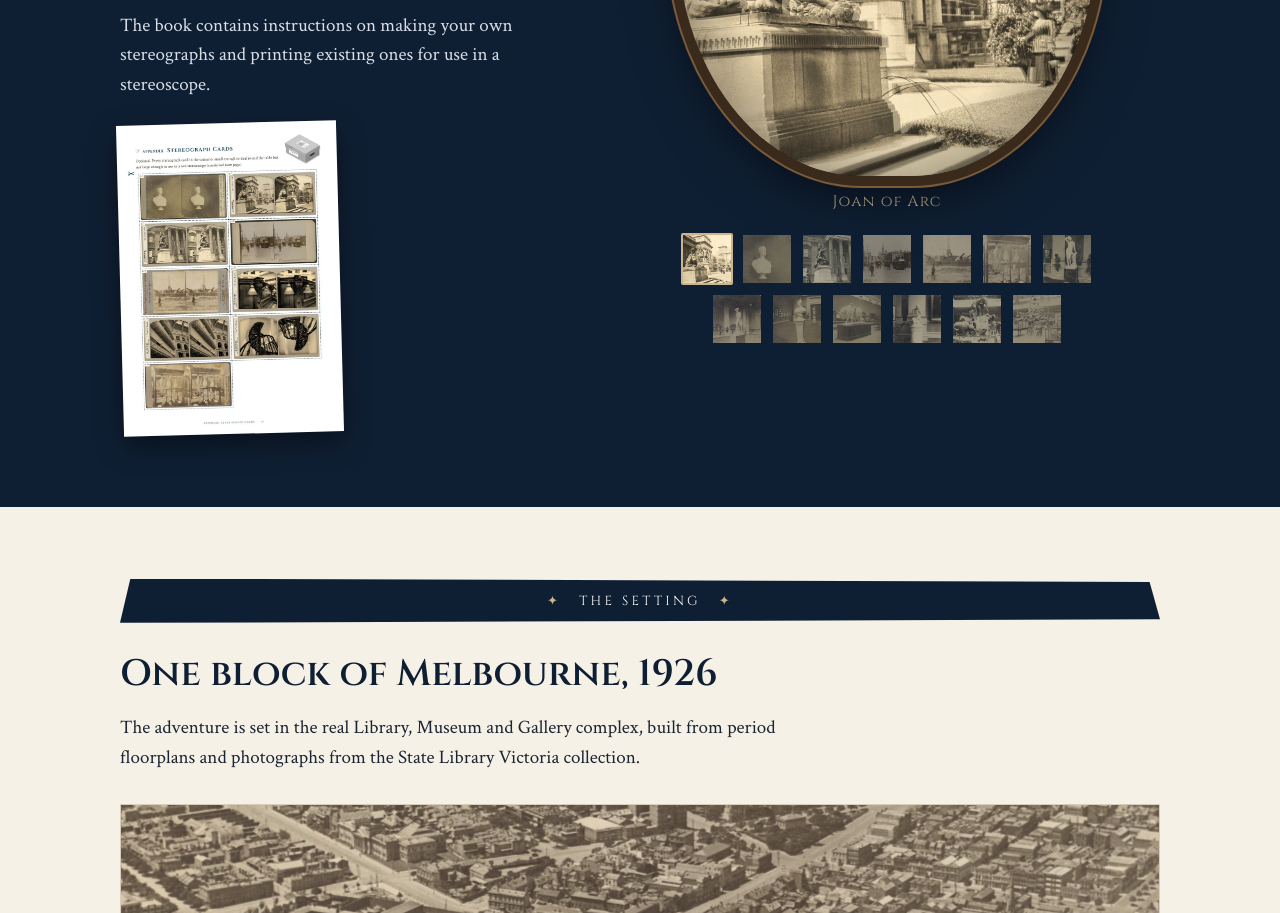
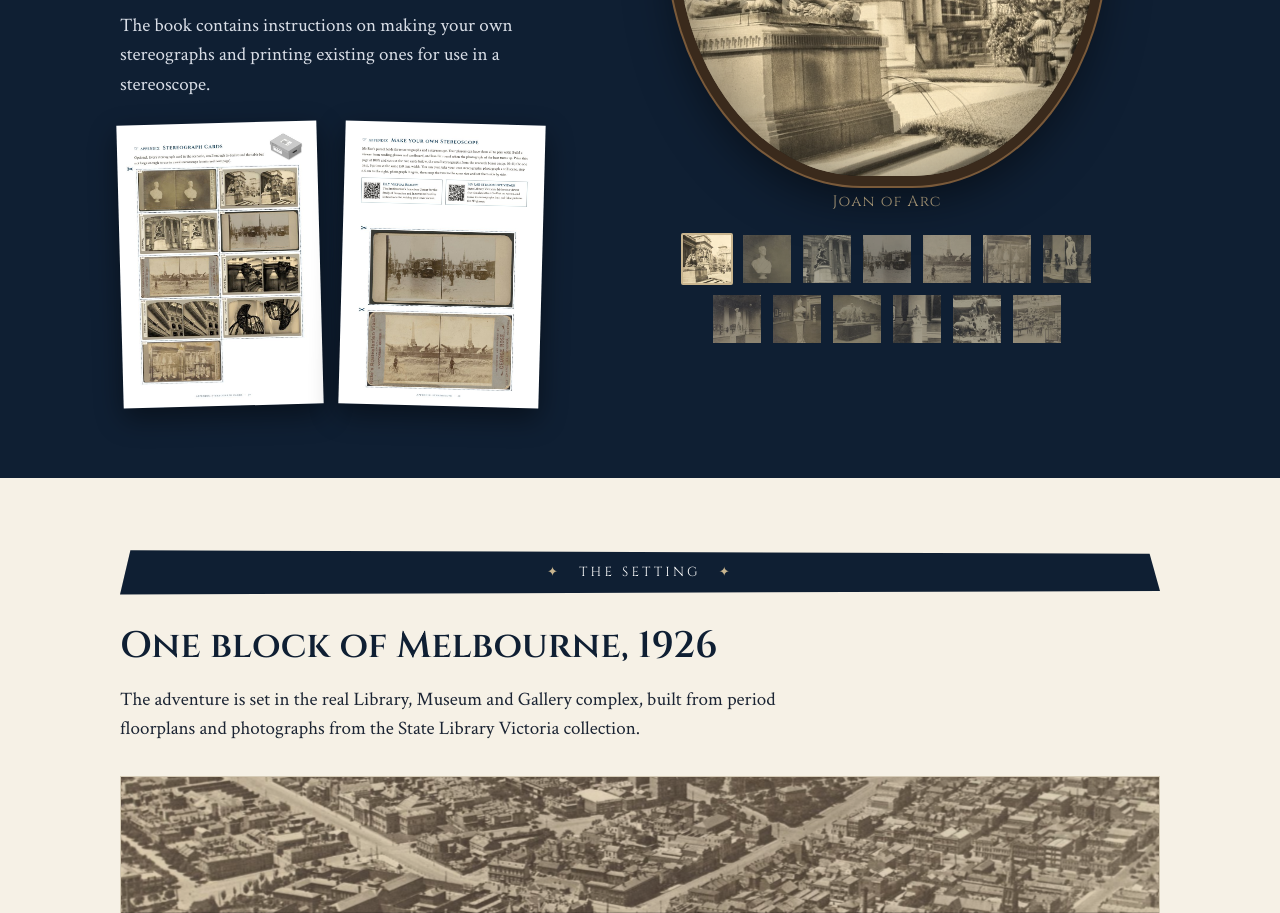
Before and after one commit to notamitchell/rpg, a plain HTML site: page index.html in a window 1280 px wide. Shown: the part 2218-3131 px from the top of the page. Drawn offline with Linux system fonts and the light colour scheme.

Commit message:
Add Make your own Stereoscope page beside the cards page
Co-Authored-By: Claude Opus 5.5 <noreply@anthropic.com>
Claude-Session: https://claude.ai/code/session_01XbDYxyJd29rCAbvsUtbbky

```diff
--- a/assets/css/site.css
+++ b/assets/css/site.css
@@ -246,3 +246,6 @@ footer .fine { grid-column: 1 / -1; border-top: 1px solid rgba(255,255,255,.12);
 .stereo-sec .two { grid-template-columns: .9fr 1.1fr; }
 @media (max-width: 820px) { .stereo-sec .two { grid-template-columns: 1fr; } }
 .desk figcaption b { margin-bottom: 0; }
+.book-pages { display: flex; gap: 22px; align-items: flex-start; }
+.book-pages .book-page { width: 200px; max-width: calc(50% - 11px); }
+.book-page.mirror { transform: rotate(1.5deg); }
--- a/index.html
+++ b/index.html
@@ -61,7 +61,10 @@
       <p>The mysterious photos seen here are stereographs: two images taken side by side and viewed through a stereoscope to create the illusion of a 3D scene. We&rsquo;ve animated them here to show you what the effect is like.</p>
       <p>Through the course of the game, haunted stereographs are uncovered!</p>
       <p>The book contains instructions on making your own stereographs and printing existing ones for use in a stereoscope.</p>
-      <img class="book-page" loading="lazy" src="assets/img/page-41.jpg" alt="Printable stereograph cards page from the book">
+      <div class="book-pages">
+        <img class="book-page" loading="lazy" src="assets/img/page-41.jpg" alt="Printable stereograph cards page from the book">
+        <img class="book-page mirror" loading="lazy" src="assets/img/page-38.jpg" alt="Make your own stereoscope page from the book">
+      </div>
     </div>
     <div class="viewer">
       <div class="lens" id="lens" role="button" tabindex="0" aria-label="Pause or play the stereographs" title="Click to pause">
```
Also changed, not shown: assets/img/page-38.jpg (added).
